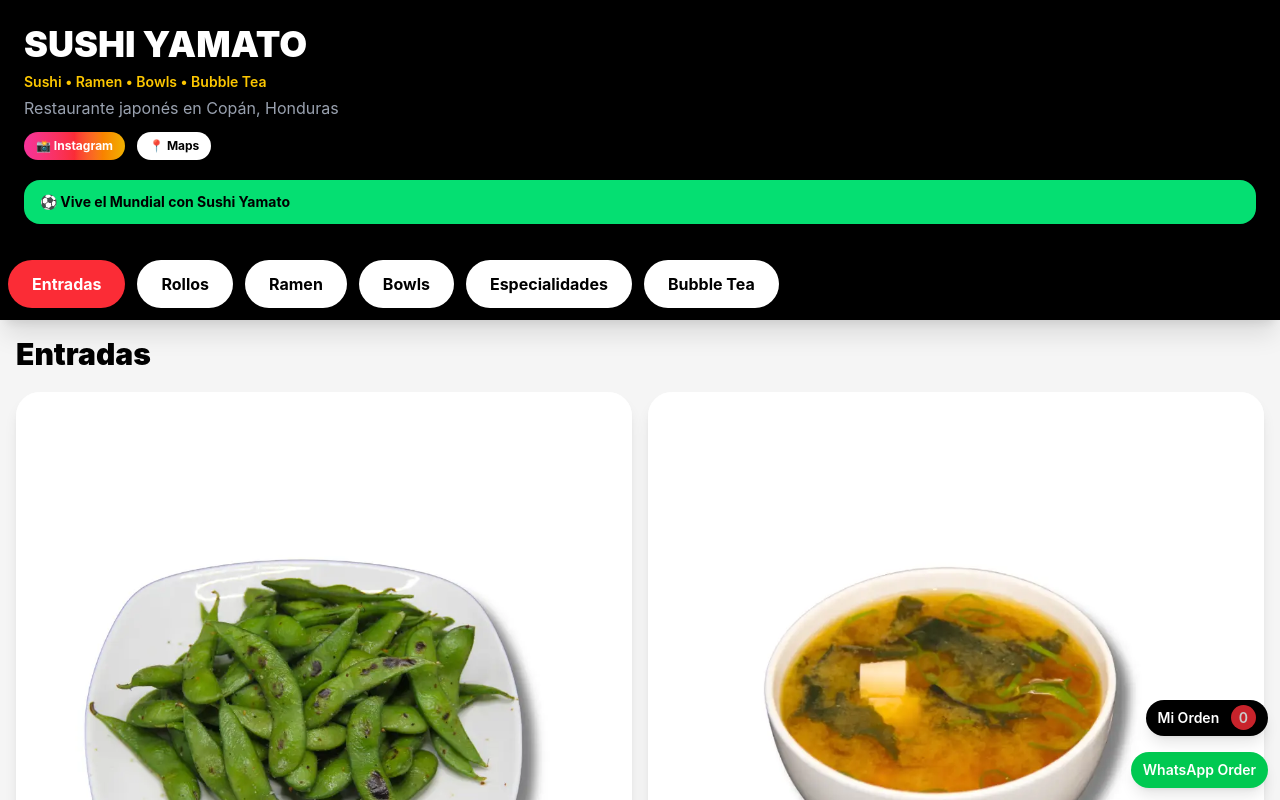
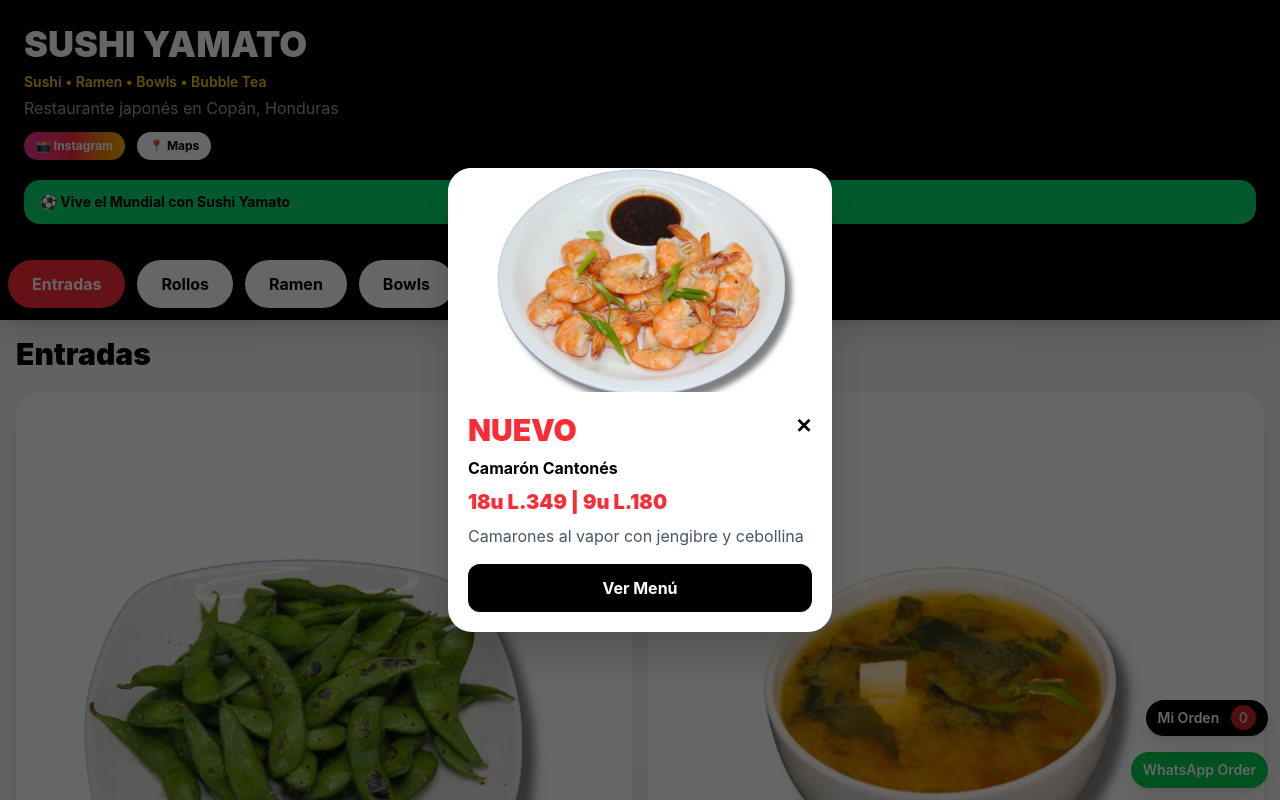
Before and after one commit to jackma0625/yamato-menu, a React (Vite) app: page / in a window 1280 px wide. Shown: the top 800 px of the page. Built offline with nearby package versions, Linux system fonts and the light colour scheme.

Commit message:
add 弹出页面

```diff
--- a/src/App.jsx
+++ b/src/App.jsx
@@ -5,6 +5,7 @@
   const [cart, setCart] = useState([])
   const [toast, setToast] = useState("")
   const [showCart, setShowCart] = useState(false)
+  const [showPromo, setShowPromo] = useState(false)
   useEffect(() => {
 
     const handleScroll = () => {
@@ -15,6 +16,18 @@
 
     return () => {
       window.removeEventListener("scroll", handleScroll)
+    }
+
+  }, [])
+
+  useEffect(() => {
+
+    const lastClosed = localStorage.getItem("promoClosed")
+
+    const today = new Date().toDateString()
+
+    if (lastClosed !== today) {
+      setShowPromo(true)
     }
 
   }, [])
@@ -105,6 +118,102 @@
 
   return (
     <div className="bg-[#f5f5f5] min-h-screen">
+
+{showPromo && (
+  <div
+  onClick={() => {
+
+    localStorage.setItem(
+      "promoClosed",
+      new Date().toDateString()
+    )
+
+    setShowPromo(false)
+
+  }}
+  className="
+    fixed
+    inset-0
+    bg-black/60
+      z-[999]
+      flex
+      items-center
+      justify-center
+      p-4
+    "
+  >
+    <div
+  onClick={(e) => e.stopPropagation()}
+  className="
+    bg-white
+        rounded-3xl
+        max-w-sm
+        w-full
+        overflow-hidden
+        shadow-2xl
+      "
+    >
+
+      <img
+        src="/images/camaron-cantones.webp"
+        className="w-full h-56 object-cover"
+      />
+
+      <div className="p-5">
+
+        <button
+          onClick={() => {
+
+            localStorage.setItem(
+              "promoClosed",
+              new Date().toDateString()
+            )
+
+            setShowPromo(false)
+
+          }}
+          className="float-right text-xl font-bold"
+        >
+          ✕
+        </button>
+
+        <h2 className="text-3xl font-black text-red-500">
+  NUEVO
+</h2>
+
+        <p className="font-bold mt-2">
+          Camarón Cantonés
+        </p>
+        <p className="text-red-500 font-black text-xl mt-2">
+  18u L.349 | 9u L.180
+</p>
+
+        <p className="text-gray-600 mt-2">
+          Camarones al vapor con jengibre y cebollina
+        </p>
+        <button
+  onClick={() => setShowPromo(false)}
+  className="
+    mt-4
+    w-full
+    bg-black
+    text-white
+    py-3
+    rounded-xl
+    font-bold
+    active:scale-95
+    transition
+  "
+>
+  Ver Menú
+</button>
+
+      </div>
+
+    </div>
+  </div>
+)}
+
 {toast && (
   <div
     className="
```
